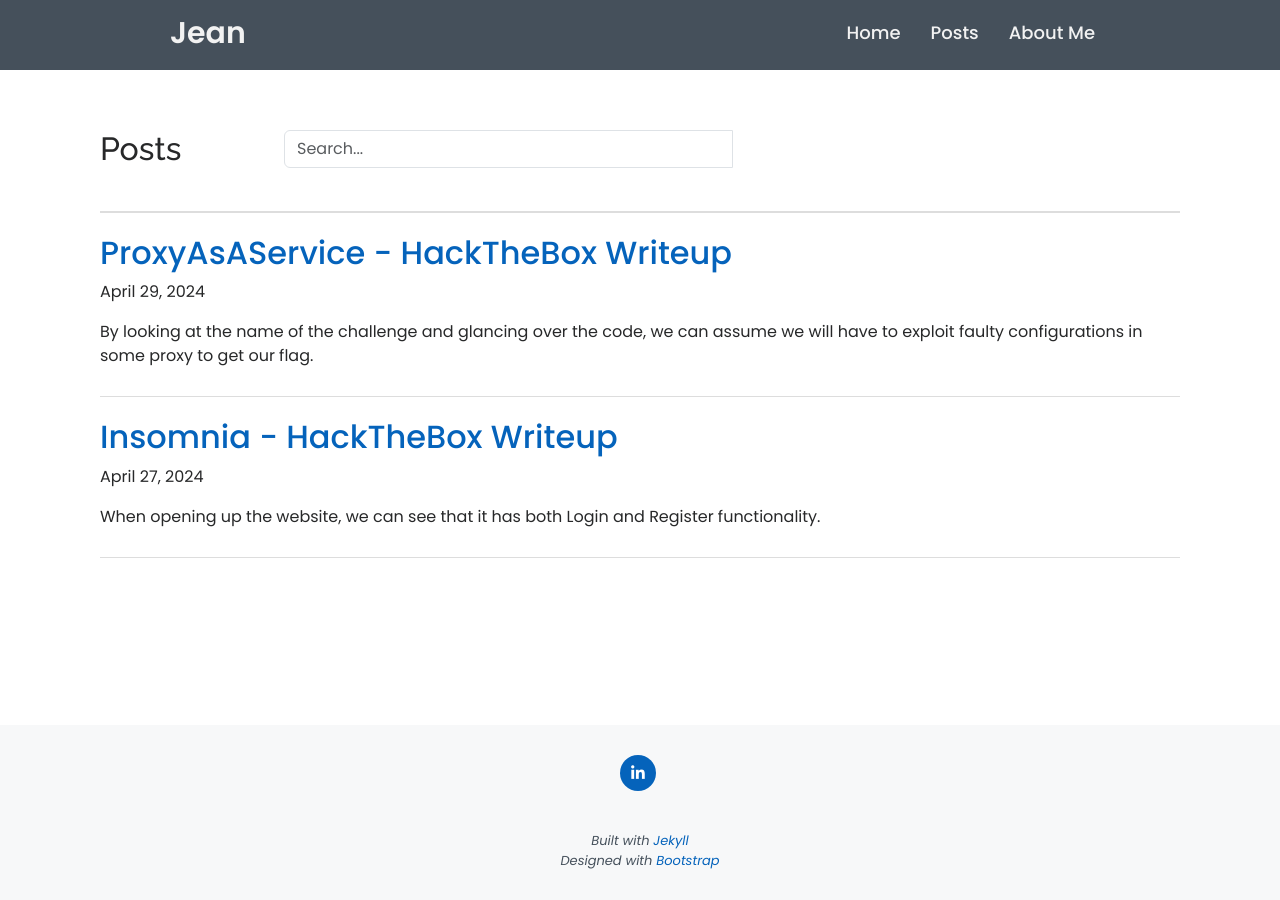
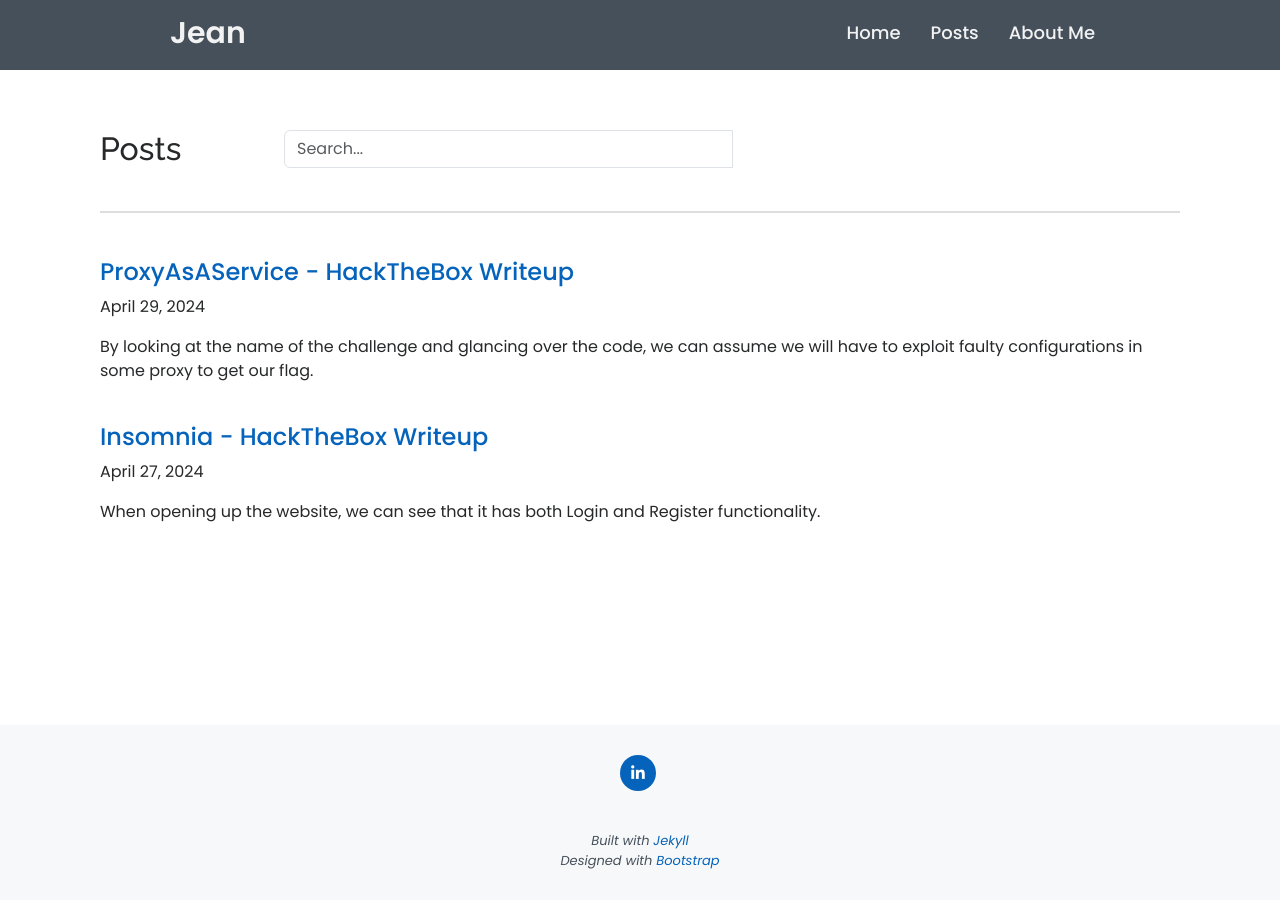
Before and after one commit to Jean2208/MyWebsite, a Jekyll site: the page built from _pages/posts.html, in a window 1280 px wide. Built offline with Jekyll 4.4.1, drawn with Linux system fonts in a browser that asks for light colours.

Commit message:
feat: change layout of posts and add images

```diff
--- a/_pages/posts.html
+++ b/_pages/posts.html
@@ -46,20 +46,20 @@
       </div>
 
       <div class="top-separator" data-aos="fade-up"></div>
-
-      <div class="articles-summary" data-aos="fade-up">
+      <div class="post-row">
         {% for post in site.posts %}
         <div class="article">
-          <h2>
+            <img src="{{ post.image }}">
+          <h4>
             <a href="{{ post.url | relative_url }}">{{ post.title }}</a>
-          </h2>
+          </h4>
           <p class="date">{{ post.date | date: '%B %d, %Y' }}</p>
           <p class="excerpt">
             {{ post.excerpt | strip_html | truncate: 160 }}
           </p>
         </div>
-        <div class="separator" data-aos="fade-up"></div>
         {% endfor %}
+      </div>
       </div>
       {% if paginator.total_pages > 1 %}
       <div class="pagination">
```
